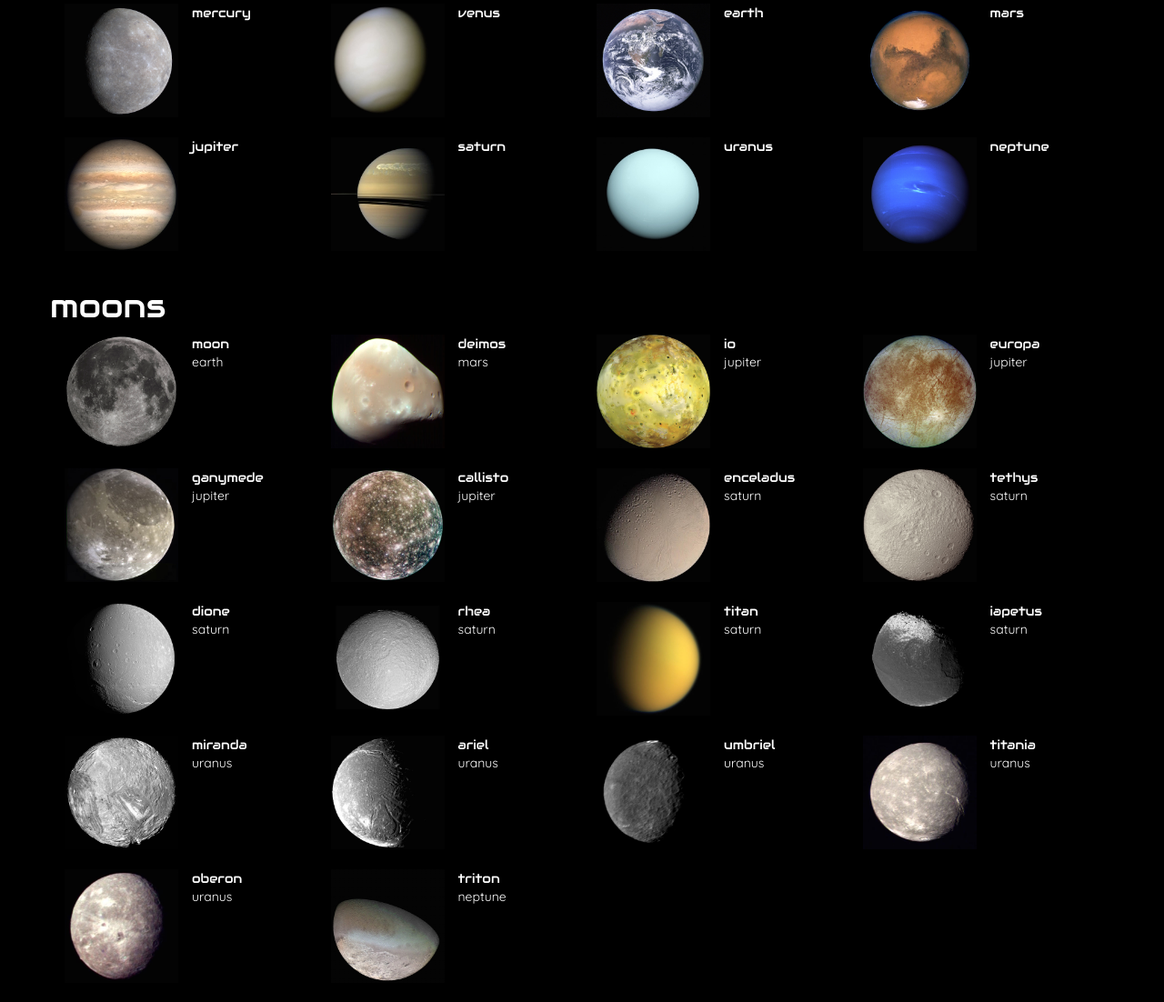
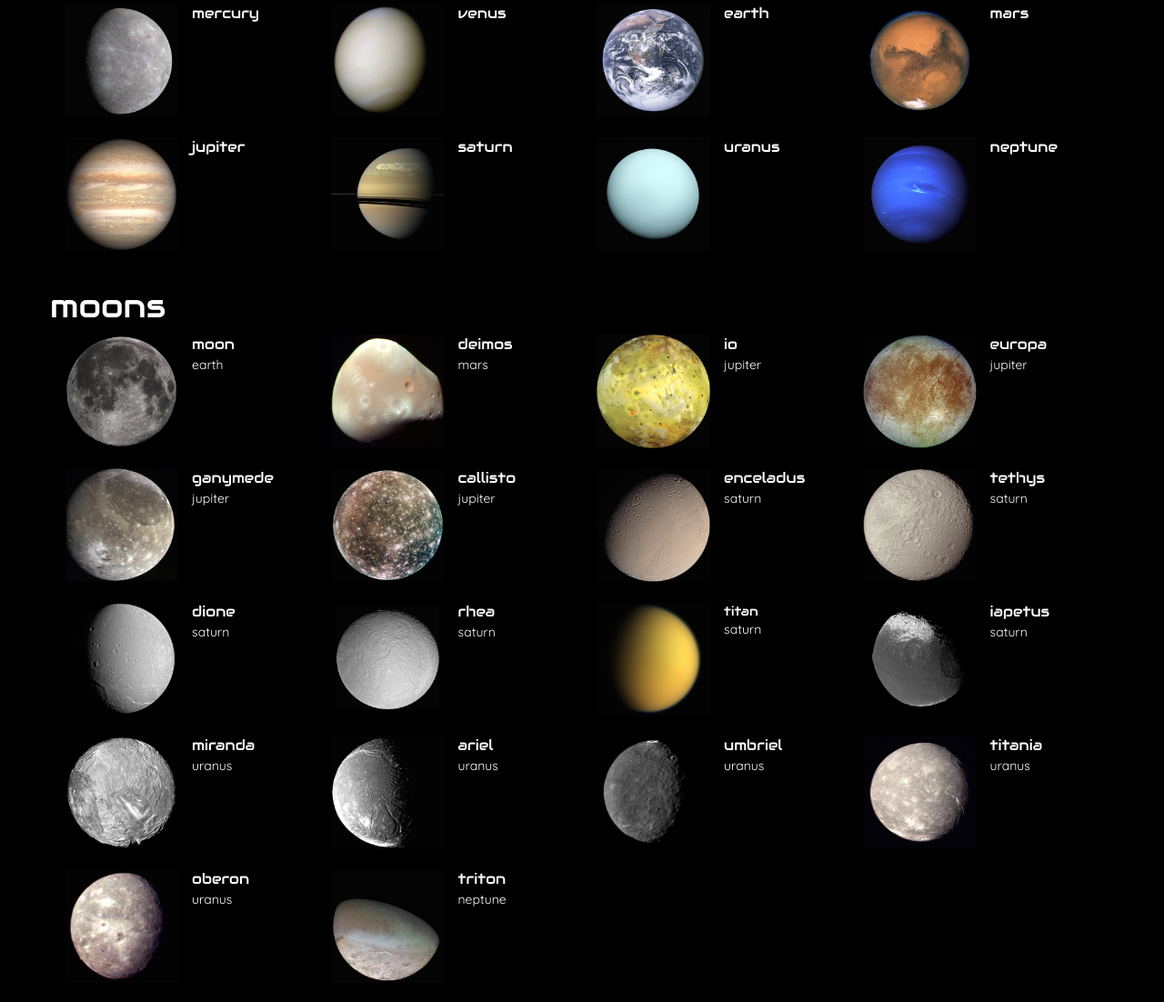
Before and after one commit to kevinsawicki/birthday-pizza, a website: page index.html in a window 1280 px wide. Shown: the part 349-1451 px from the top of the page at 91% size. Drawn offline with nearby package versions, Linux system fonts and the light colour scheme; a script that the page names is missing.

Commit message:
Tweak styles

```diff
--- a/index.html
+++ b/index.html
@@ -135,28 +135,28 @@
       <div class="row">
         <div class="col-lg-3 planet mercury">
           <div class="planet-image"></div>
-          <div class="accent-font">mercury</div>
+          <div class="accent-font planet-name">mercury</div>
           <div class="age age-mercury"></div>
           <div class="birthday birthday-mercury"></div>
         </div>
 
         <div class="col-lg-3 planet venus">
           <div class="planet-image"></div>
-          <div class="accent-font">venus</div>
+          <div class="accent-font planet-name">venus</div>
           <div class="age age-venus"></div>
           <div class="birthday birthday-venus"></div>
         </div>
 
         <div class="col-lg-3 planet earth">
           <div class="planet-image"></div>
-          <div class="accent-font">earth</div>
+          <div class="accent-font planet-name">earth</div>
           <div class="age age-earth"></div>
           <div class="birthday birthday-earth"></div>
         </div>
 
         <div class="col-lg-3 planet mars">
           <div class="planet-image"></div>
-          <div class="accent-font">mars</div>
+          <div class="accent-font planet-name">mars</div>
           <div class="age age-mars"></div>
           <div class="birthday birthday-mars"></div>
         </div>
@@ -166,28 +166,28 @@
       <div class="row">
         <div class="col-lg-3 planet jupiter">
           <div class="planet-image"></div>
-          <div class="accent-font">jupiter</div>
+          <div class="accent-font planet-name">jupiter</div>
           <div class="age age-jupiter"></div>
           <div class="birthday birthday-jupiter"></div>
         </div>
 
         <div class="col-lg-3 planet saturn">
           <div class="planet-image"></div>
-          <div class="accent-font">saturn</div>
+          <div class="accent-font planet-name">saturn</div>
           <div class="age age-saturn"></div>
           <div class="birthday birthday-saturn"></div>
         </div>
 
         <div class="col-lg-3 planet uranus">
           <div class="planet-image"></div>
-          <div class="accent-font">uranus</div>
+          <div class="accent-font planet-name">uranus</div>
           <div class="age age-uranus"></div>
           <div class="birthday birthday-uranus"></div>
         </div>
 
         <div class="col-lg-3 planet neptune">
           <div class="planet-image"></div>
-          <div class="accent-font">neptune</div>
+          <div class="accent-font planet-name">neptune</div>
           <div class="age age-neptune"></div>
           <div class="birthday birthday-neptune"></div>
         </div>
@@ -201,32 +201,32 @@
       <div class="row">
         <div class="col-lg-3 moon luna">
           <div class="moon-image"></div>
-          <div class="accent-font">moon</div>
-          <div>earth</div>
+          <div class="accent-font moon-name">moon</div>
+          <div class="planet-name">earth</div>
           <div class="age age-luna"></div>
           <div class="birthday birthday-luna"></div>
         </div>
 
         <div class="col-lg-3 moon deimos">
           <div class="moon-image"></div>
-          <div class="accent-font">deimos</div>
-          <div>mars</div>
+          <div class="accent-font moon-name">deimos</div>
+          <div class="planet-name">mars</div>
           <div class="age age-deimos"></div>
           <div class="birthday birthday-deimos"></div>
         </div>
 
         <div class="col-lg-3 moon io">
           <div class="moon-image"></div>
-          <div class="accent-font">io</div>
-          <div>jupiter</div>
+          <div class="accent-font moon-name">io</div>
+          <div class="planet-name">jupiter</div>
           <div class="age age-io"></div>
           <div class="birthday birthday-io"></div>
         </div>
 
         <div class="col-lg-3 moon europa">
           <div class="moon-image"></div>
-          <div class="accent-font">europa</div>
-          <div>jupiter</div>
+          <div class="accent-font moon-name">europa</div>
+          <div class="planet-name">jupiter</div>
           <div class="age age-europa"></div>
           <div class="birthday birthday-europa"></div>
         </div>
@@ -237,32 +237,32 @@
 
         <div class="col-lg-3 moon ganymede">
           <div class="moon-image"></div>
-          <div class="accent-font">ganymede</div>
-          <div>jupiter</div>
+          <div class="accent-font moon-name">ganymede</div>
+          <div class="planet-name">jupiter</div>
           <div class="age age-ganymede"></div>
           <div class="birthday birthday-ganymede"></div>
         </div>
 
         <div class="col-lg-3 moon callisto">
           <div class="moon-image"></div>
-          <div class="accent-font">callisto</div>
-          <div>jupiter</div>
+          <div class="accent-font moon-name">callisto</div>
+          <div class="planet-name">jupiter</div>
           <div class="age age-callisto"></div>
           <div class="birthday birthday-callisto"></div>
         </div>
 
         <div class="col-lg-3 moon enceladus">
           <div class="moon-image"></div>
-          <div class="accent-font">enceladus</div>
-          <div>saturn</div>
+          <div class="accent-font moon-name">enceladus</div>
+          <div class="planet-name">saturn</div>
           <div class="age age-enceladus"></div>
           <div class="birthday birthday-enceladus"></div>
         </div>
 
         <div class="col-lg-3 moon tethys">
           <div class="moon-image"></div>
-          <div class="accent-font">tethys</div>
-          <div>saturn</div>
+          <div class="accent-font moon-name">tethys</div>
+          <div class="planet-name">saturn</div>
           <div class="age age-tethys"></div>
           <div class="birthday birthday-tethys"></div>
         </div>
@@ -273,16 +273,16 @@
 
         <div class="col-lg-3 moon dione">
           <div class="moon-image"></div>
-          <div class="accent-font">dione</div>
-          <div>saturn</div>
+          <div class="accent-font moon-name">dione</div>
+          <div class="planet-name">saturn</div>
           <div class="age age-dione"></div>
           <div class="birthday birthday-dione"></div>
         </div>
 
         <div class="col-lg-3 moon rhea">
           <div class="moon-image"></div>
-          <div class="accent-font">rhea</div>
-          <div>saturn</div>
+          <div class="accent-font moon-name">rhea</div>
+          <div class="planet-name">saturn</div>
           <div class="age age-rhea"></div>
           <div class="birthday birthday-rhea"></div>
         </div>
@@ -290,15 +290,15 @@
         <div class="col-lg-3 moon titan">
           <div class="moon-image"></div>
           <div class="accent-font">titan</div>
-          <div>saturn</div>
+          <div class="planet-name">saturn</div>
           <div class="age age-titan"></div>
           <div class="birthday birthday-titan"></div>
         </div>
 
         <div class="col-lg-3 moon iapetus">
           <div class="moon-image"></div>
-          <div class="accent-font">iapetus</div>
-          <div>saturn</div>
+          <div class="accent-font moon-name">iapetus</div>
+          <div class="planet-name">saturn</div>
           <div class="age age-iapetus"></div>
           <div class="birthday birthday-iapetus"></div>
         </div>
@@ -308,32 +308,32 @@
       <div class="row">
         <div class="col-lg-3 moon miranda">
           <div class="moon-image"></div>
-          <div class="accent-font">miranda</div>
-          <div>uranus</div>
+          <div class="accent-font moon-name">miranda</div>
+          <div class="planet-name">uranus</div>
           <div class="age age-miranda"></div>
           <div class="birthday birthday-miranda"></div>
         </div>
 
         <div class="col-lg-3 moon ariel">
           <div class="moon-image"></div>
-          <div class="accent-font">ariel</div>
-          <div>uranus</div>
+          <div class="accent-font moon-name">ariel</div>
+          <div class="planet-name">uranus</div>
           <div class="age age-ariel"></div>
           <div class="birthday birthday-ariel"></div>
         </div>
 
         <div class="col-lg-3 moon umbriel">
           <div class="moon-image"></div>
-          <div class="accent-font">umbriel</div>
-          <div>uranus</div>
+          <div class="accent-font moon-name">umbriel</div>
+          <div class="planet-name">uranus</div>
           <div class="age age-umbriel"></div>
           <div class="birthday birthday-umbriel"></div>
         </div>
 
         <div class="col-lg-3 moon titania">
           <div class="moon-image"></div>
-          <div class="accent-font">titania</div>
-          <div>uranus</div>
+          <div class="accent-font moon-name">titania</div>
+          <div class="planet-name">uranus</div>
           <div class="age age-titania"></div>
           <div class="birthday birthday-titania"></div>
         </div>
@@ -344,16 +344,16 @@
 
         <div class="col-lg-3 moon oberon">
           <div class="moon-image"></div>
-          <div class="accent-font">oberon</div>
-          <div>uranus</div>
+          <div class="accent-font moon-name">oberon</div>
+          <div class="planet-name">uranus</div>
           <div class="age age-oberon"></div>
           <div class="birthday birthday-oberon"></div>
         </div>
 
         <div class="col-lg-3 moon triton">
           <div class="moon-image"></div>
-          <div class="accent-font">triton</div>
-          <div>neptune</div>
+          <div class="accent-font moon-name">triton</div>
+          <div class="planet-name">neptune</div>
           <div class="age age-triton"></div>
           <div class="birthday birthday-triton"></div>
         </div>
--- a/index.js
+++ b/index.js
@@ -14,8 +14,8 @@ var Orbiter = (function () {
         return Math.floor(time / this.period);
     };
     Orbiter.prototype.getNextBirthday = function (date) {
-        var age = this.getAge(date);
-        var birthday = this.period * (age + 1);
+        var age = this.getAge(date) + 1;
+        var birthday = this.period * age;
         return new Birthday(this, new Date(date.getTime() + birthday), age);
     };
     return Orbiter;
--- a/index.ts
+++ b/index.ts
@@ -13,8 +13,8 @@ class Orbiter {
   }
 
   getNextBirthday(date: Date): Date {
-    var age = this.getAge(date);
-    var birthday = this.period * (age + 1);
+    var age = this.getAge(date) + 1;
+    var birthday = this.period * age;
     return new Birthday(this, new Date(date.getTime() + birthday), age);
   }
 }
--- a/styles.css
+++ b/styles.css
@@ -21,6 +21,10 @@ body {
 .nav-icon {
   margin: 10px;
   color: white;
+}
+
+.nav-icon:last-child {
+  margin-right: 15px;
 }
 
 .intro-text {
@@ -50,7 +54,19 @@ body {
   margin-right: 15px;
 }
 
-.age, .birthday {
+.planet .planet-name, .moon .moon-name {
+  font-size: 16px;
+}
+
+.planet .planet-name, .moon .planet-name {
+  margin-bottom: 10px;
+}
+
+.age {
+  font-size: 24px;
+}
+
+.birthday {
   font-size: 18px;
 }
 
```
